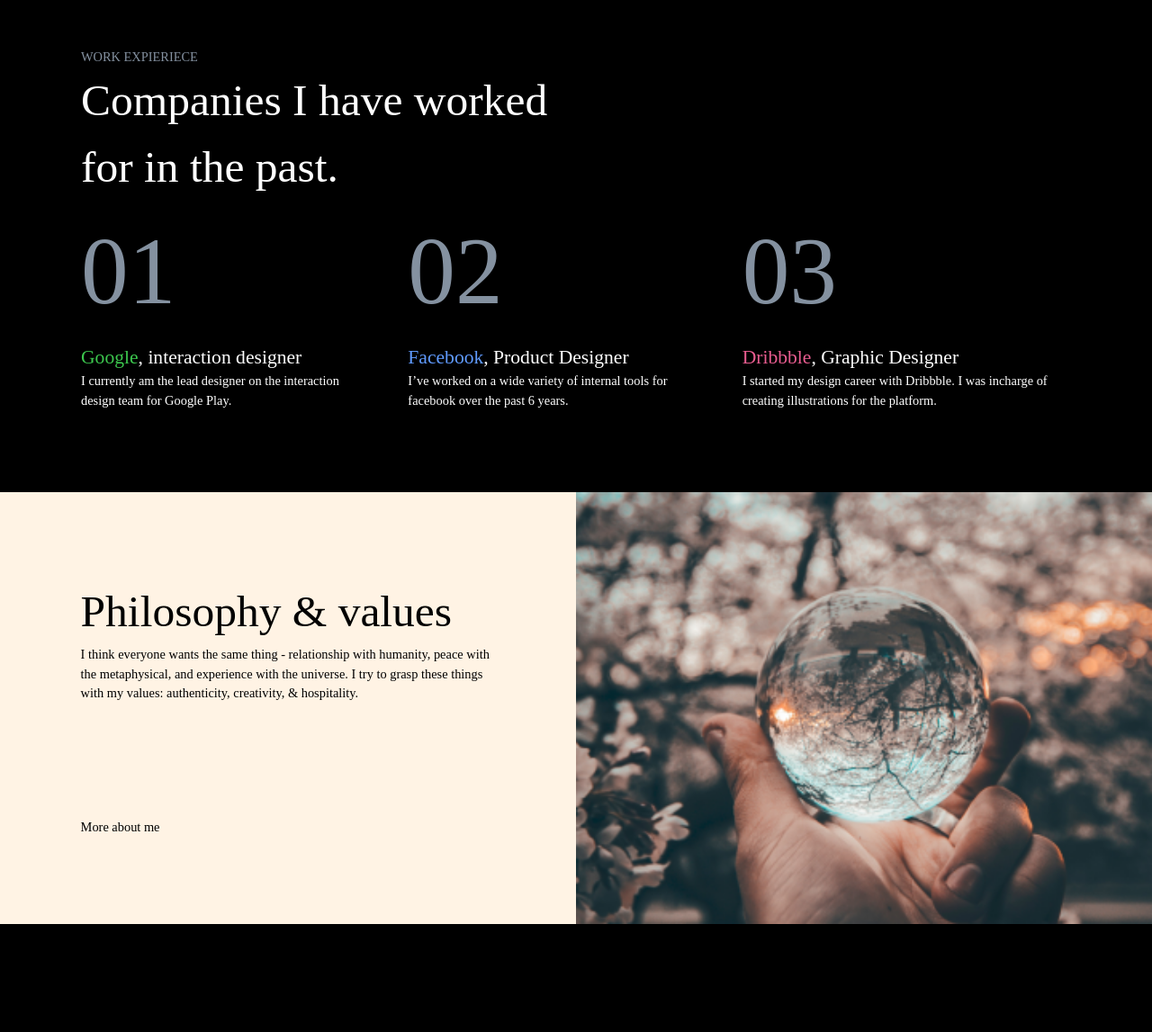
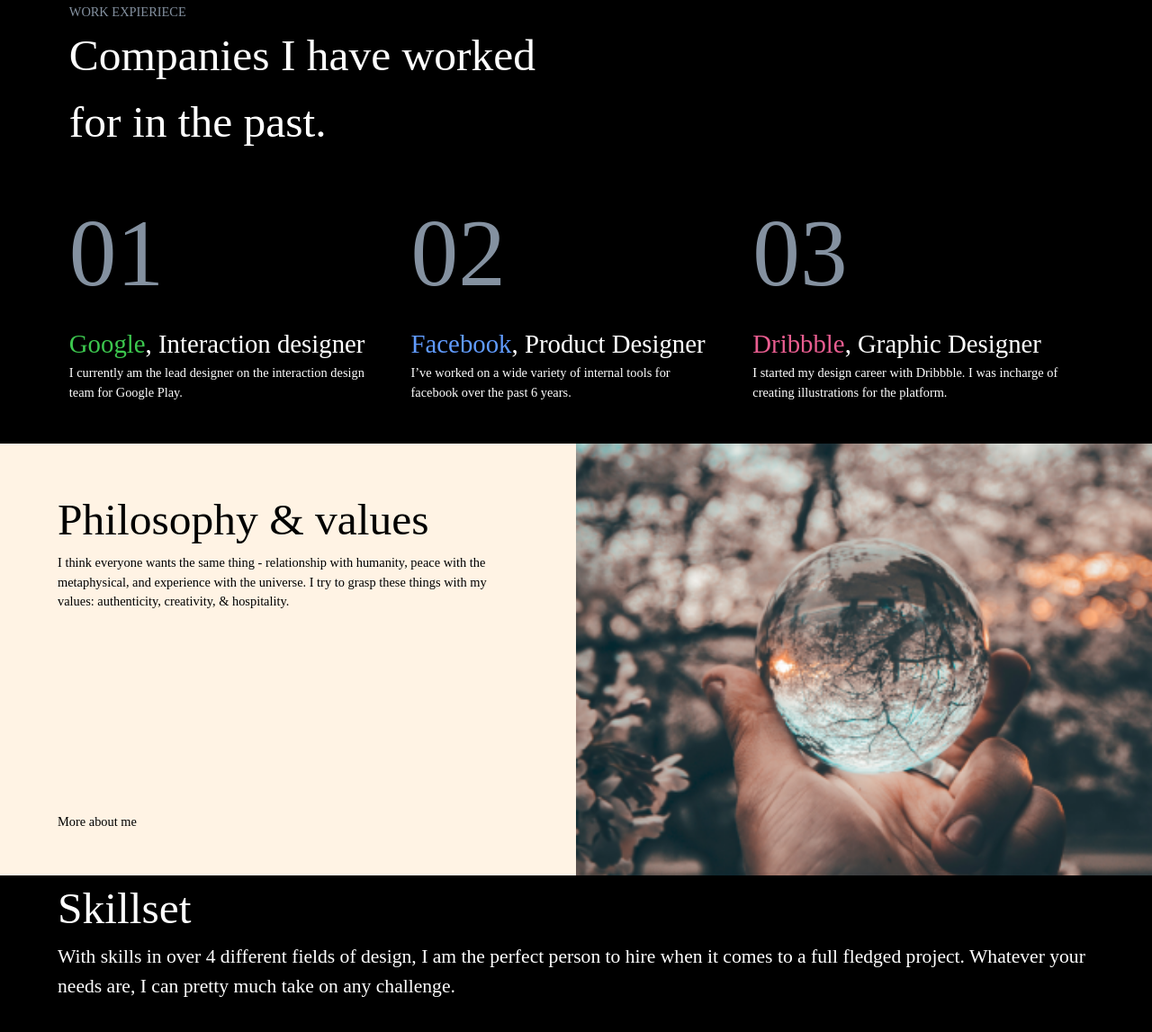
Before and after one commit to GrazianoMono/Portfolio, a website built with webpack: page src/index.html in a window 1280 px wide. Shown: the part 837-1984 px from the top of the page at 90% size. Built offline with nearby package versions, Linux system fonts and the light colour scheme; files whose address does not match are found by name.

Commit message:
fix: converted work section to grid layout, fix: adjusted some base values, fix: made paddings consistent

```diff
--- a/src/index.html
+++ b/src/index.html
@@ -58,65 +58,46 @@
 				<h5 class="text-light-grey text-uppercase">Work expieriece</h5>
 				<h2>Companies I have worked for in the past.</h2>
 			</div>
-			<div
-				class="
-					work__companies
-					u-flex-col u-justify-center u-align-start
-				"
-			>
-				<div
-					class="
-						company
-						u-flex-col u-justify-center u-align-start u-grow-1
-					"
-				>
+
+			<div class="company u-flex-col u-justify-center u-align-start">
 				<h1 class="company__heading heading text-light-grey">01</h1>
 				<h3 class="company__role">
-						<span class="text-green">Google</span>, interaction
-						designer
+					<span class="text-green">Google</span>, Interaction designer
 				</h3>
 				<h5 class="company__role-description">
-						I currently am the lead designer on the interaction
-						design team for Google Play.
+					I currently am the lead designer on the interaction design
+					team for Google Play.
 				</h5>
 			</div>
-				<div
-					class="
-						company
-						u-flex-col u-justify-center u-align-start u-grow-1
-					"
-				>
+			<div class="company u-flex-col u-justify-center u-align-start">
 				<h1 class="company__heading heading text-light-grey">02</h1>
 				<h3 class="company__role">
-						<span class="text-blue">Facebook</span>, Product
-						Designer
+					<span class="text-blue">Facebook</span>, Product Designer
 				</h3>
 				<h5 class="company__role-description">
-						I’ve worked on a wide variety of internal tools for
-						facebook over the past 6 years.
+					I’ve worked on a wide variety of internal tools for facebook
+					over the past 6 years.
 				</h5>
 			</div>
-				<div
-					class="
-						company
-						u-flex-col u-justify-center u-align-start u-grow-1
-					"
-				>
+			<div class="company u-flex-col u-justify-center u-align-start">
 				<h1 class="company__heading heading text-light-grey">03</h1>
 				<h3 class="company__role">
-						<span class="text-pink">Dribbble</span>, Graphic
-						Designer
+					<span class="text-pink">Dribbble</span>, Graphic Designer
 				</h3>
 				<h5 class="company__role-description">
-						I started my design career with Dribbble. I was incharge
-						of creating illustrations for the platform.
+					I started my design career with Dribbble. I was incharge of
+					creating illustrations for the platform.
 				</h5>
-				</div>
 			</div>
 		</section>
 
 		<section class="philosophy u-flex-col u-align-center u-justify-center">
-			<div class="philosophy__message u-flex-col u-align-start u-justify-between">
+			<div
+				class="
+					philosophy__message
+					u-flex-col u-align-start u-justify-between
+				"
+			>
 				<span>
 					<h2 class="text-dark">Philosophy & values</h2>
 					<h5 class="text-dark">
@@ -140,13 +121,17 @@
 		</section>
 
 		<section class="skillset">
-			<div class="skill__message">
-
+			<div class="skillset__message">
+				<h2>Skillset</h2>
+				<h4>
+					With skills in over 4 different fields of design, I am the
+					perfect person to hire when it comes to a full fledged
+					project. Whatever your needs are, I can pretty much take on
+					any challenge.
+				</h4>
 			</div>
-			<div class="skills">
-				<div class="skill">
-
-				</div>
+			<div class="skillset__skills">
+				<div class="skill"></div>
 			</div>
 		</section>
 	</body>
--- a/src/sass/base/_typography.scss
+++ b/src/sass/base/_typography.scss
@@ -29,11 +29,11 @@ h2 {
 }
 
 h3 {
-	font-size: 2.4rem;
+	font-size: 3.2rem;
 }
 
 h4 {
-	font-size: 1.8rem;
+	font-size: 2.4rem;
 }
 
 h5 {
--- a/src/sass/components/_company.scss
+++ b/src/sass/components/_company.scss
@@ -1,3 +1,4 @@
 .company {
 	min-height: 25rem;
+	padding-right: 3rem;
 }
--- a/src/sass/components/_header.scss
+++ b/src/sass/components/_header.scss
@@ -2,13 +2,12 @@
 	width: 100%;
 	min-height: 65rem;
 	height: 90vh;
-	padding-top: 2vh;
 
 	display: grid;
 	grid-template-columns: repeat(12, 1fr);
 	grid-template-rows: repeat(2, 45vh);
 
-	@include respond(tab-land) {
+	@include respond(tab-port) {
 		grid-template-rows: 90vh;
 	}
 
@@ -16,16 +15,15 @@
 		grid-column: 1 / -1;
 		grid-row: 1 / 2;
 
-		@include respond(tab-land) {
+		@include respond(tab-port) {
 			grid-column: 1 / 7;
+			max-height: 80vh;
 		}
 
 		display: flex;
 		flex-direction: column;
 		justify-content: center;
 		overflow: hidden;
-
-		max-height: 80vh;
 	}
 
 	&__message {
@@ -34,7 +32,7 @@
 		background-color: $color-primary-dark;
 		padding: 5vw;
 
-		@include respond(tab-land) {
+		@include respond(tab-port) {
 			grid-column: 6 / -1;
 			grid-row: 1 / 2;
 			margin: auto;
--- a/src/sass/layout/_hero.scss
+++ b/src/sass/layout/_hero.scss
@@ -16,7 +16,7 @@
 		top: 0;
 		left: 0;
 
-		@include respond(tab-land) {
+		@include respond(tab-port) {
 			clip-path: polygon(40% 0%, 100% 0%, 100% 100%, 40% 100%);
 			background-color: $color-primary-dark;
 		}
--- a/src/sass/layout/_philosophy.scss
+++ b/src/sass/layout/_philosophy.scss
@@ -1,6 +1,7 @@
 .philosophy {
+
 	width: 100%;
-	height: 120vh;
+	height: 90vh;
 	max-height: 150rem;
 	background-color: $color-peach;
 
@@ -11,18 +12,14 @@
 	}
 
 	&__message {
-		padding: 5vh 7vw;
+		padding: 5vh 5vw;
 		height: 50%;
 		width: 100%;
 
 		@include respond(tab-port) {
-			padding: 0 7vw;
+			padding: 0 5vw;
 			width: 50%;
-			height: 60%;
-		}
-
-		& > :not(:last-child) {
-			margin-bottom: 5vw;
+			height: 80%;
 		}
 	}
 
--- a/src/sass/layout/_skillset.scss
+++ b/src/sass/layout/_skillset.scss
@@ -3,9 +3,16 @@
 	height: 100vh;
 	max-height: 120rem;
 
+	display: grid;
+	grid-template-columns: 5vw repeat(12, 1fr) 5vw;
+
+
+
 	&__message {
+		grid-column: 2 / span 12;
 	}
 
 	&__skills {
+		grid-column: 2 / span 12;
 	}
 }
--- a/src/sass/layout/_work.scss
+++ b/src/sass/layout/_work.scss
@@ -1,23 +1,42 @@
 .work {
-	padding: 10rem;
+	display: grid;
+	grid-template-columns: 5vw repeat(12, 1fr) 5vw;
+	grid-template-rows: min-content;
+	row-gap: 3vh;
+	column-gap: 1vw;
+
+	width: 100%;
+	min-height: 50rem;
+	margin: 5vh 0;
 
 	&__description {
+		grid-column: 2 / span 12;
+		grid-row: 1 / 2;
+
 		@include respond(tab-land) {
-			max-width: 75%;
+			grid-column: 2 / span 8;
 		}
 
 		@include respond(laptop) {
-			max-width: 50%;
+			grid-column: 2 / span 6;
 		}
 	}
 
-	&__companies {
+	& .company {
+		grid-column: 2 / span 12;
+		grid-row: span 1;
+
 		@include respond(tab-land) {
-			flex-direction: row;
+			grid-column: span 4;
+			grid-row: 2;
+		}
+	}
 
-			& > :not(:last-child) {
-				margin-right: 5vw;
-			}
+	& .company:nth-child(2) {
+		grid-row: 2;
+
+		@include respond(tab-land) {
+			grid-column: 2 / span 4;
 		}
 	}
 }
```
Lines whose indentation alone changed are shown as unchanged.
